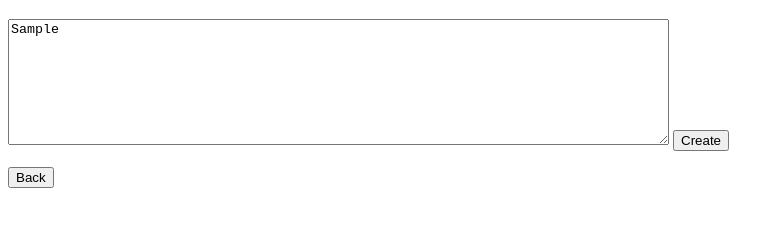
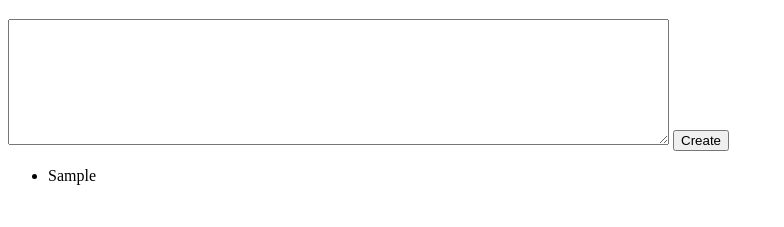
Before and after one commit to PreetiSekhon2/NoteWorthy, a plain HTML site: page index.html in a window 1280 px wide. Both pictures are taken after typing "Sample" into the empty fields and a click on the button "Create". Shown: the part 61-288 px from the top of the page, without its empty margins (0-784 px from the left). Drawn offline with Linux system fonts and the light colour scheme.

Commit message:
Basic inerface working - needs refactoring

```diff
--- a/index.html
+++ b/index.html
@@ -15,7 +15,7 @@
 
     </div>
 
-    <div id="page_2" class="">
+    <div id="page_2" class="" style="display:none;">
       <button id="back" type="button" name="button">Back</button>
     </div>
 <script src="public/js/noteworthy.js"></script>
--- a/public/js/interface.js
+++ b/public/js/interface.js
@@ -0,0 +1,37 @@
+// hide on load "page_2"
+// Note.create_new_note(string)
+// Note.viewIndividualNote(index)
+// Note.list_abbreviated_notes()
+
+var note = new Note
+document.getElementById('submit_note').addEventListener("click", function () {
+  var textBox = (document.getElementById('text_box').value)
+  if (textBox != "") {
+    note.create_new_note(textBox);
+    document.getElementById('text_box').value = '';
+  showList();
+}
+
+function showList(){
+  var note_list = document.getElementById('note_list')
+  var i;
+  while (note_list.hasChildNodes()) {
+      note_list.removeChild(note_list.firstChild);
+  }
+  createListElements();
+}
+
+function createListElements(){
+  var ab = note.list_abbreviated_notes()
+  for (i = 0; i < ab.length; i++) {
+    var first_li = document.createElement('li')
+    var first_text = document.createTextNode(ab[i])
+    first_li.appendChild(first_text)
+    document.getElementById('note_list').appendChild(first_li)
+  }
+}
+
+
+// document.getElementById('note_list').value = '<li>' + ab[0] + '</li>';
+// console.log(ab[0])
+});
```
